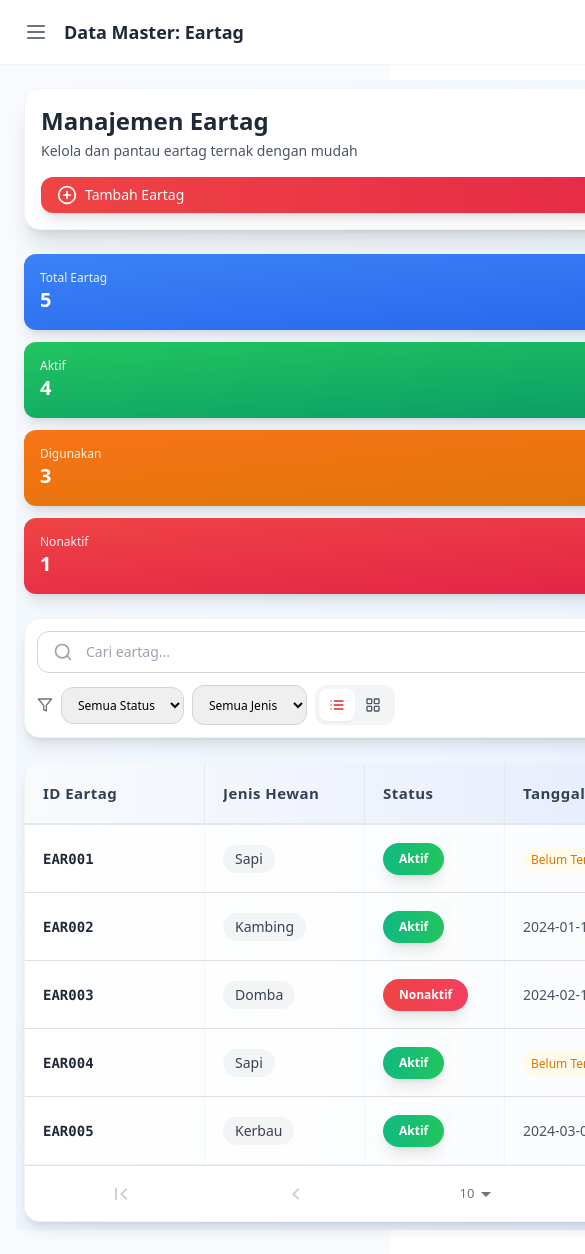
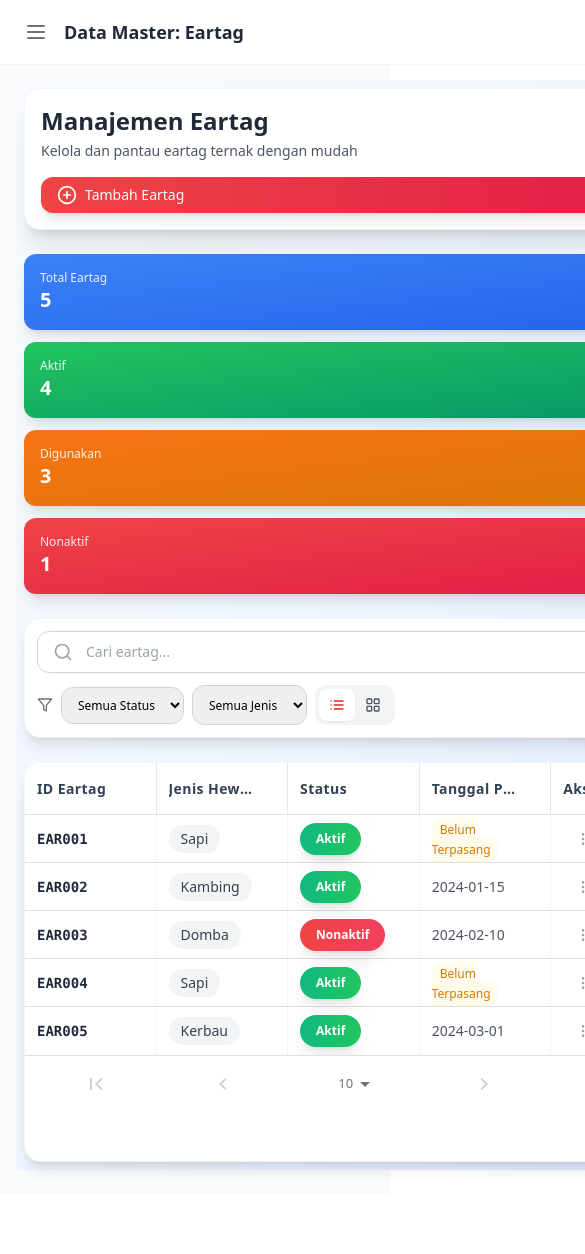
Before and after one commit to LittleKatyusha/Sapi, a React (Create React App) app: page /master-data/eartag in a window 390 px wide. Shown: the top 1254 px of the page, 585 px wide, since content can reach past the window. After the commit the page ends 1194 px from the top, so only its background shows below. Built offline with nearby package versions, Linux system fonts and the light colour scheme; sample sign-in values are in the browser's storage.

Commit message:
Update table styles and columns for responsive, flexible, and readable DataTable layout

```diff
--- a/src/pages/dataMaster/EartagPage.jsx
+++ b/src/pages/dataMaster/EartagPage.jsx
@@ -87,7 +87,6 @@ const EartagPage = () => {
             name: 'ID Eartag',
             selector: row => row.id,
             sortable: true,
-            width: '180px',
             cell: row => (
                 <div className="font-mono font-bold text-gray-800 text-sm">
                     {row.id}
@@ -98,7 +97,6 @@ const EartagPage = () => {
             name: 'Jenis Hewan',
             selector: row => row.jenisHewan,
             sortable: true,
-            width: '160px',
             cell: row => (
                 <span className="text-sm text-gray-700 bg-gray-100 px-3 py-1 rounded-full">
                     {row.jenisHewan}
@@ -109,14 +107,12 @@ const EartagPage = () => {
             name: 'Status',
             selector: row => row.status,
             sortable: true,
-            width: '140px',
             cell: row => <StatusBadge status={row.status} />
         },
         {
             name: 'Tanggal Pemasangan',
             selector: row => row.tanggalPemasangan,
             sortable: true,
-            width: '220px',
             cell: row => (
                 <span className="text-sm text-gray-600">
                     {row.tanggalPemasangan || (
@@ -129,9 +125,8 @@ const EartagPage = () => {
         },
         {
             name: 'Aksi',
-            width: '120px',
             cell: row => (
-                <div className="sticky right-0 bg-white z-10">
+                <div className="sticky bg-white z-10 flex items-center justify-center" style={{ maxWidth: 60, minWidth: 40 }}>
                     <ActionButton
                         row={row}
                         openMenuId={openMenuId}
@@ -264,7 +259,7 @@ const EartagPage = () => {
                 </div>
 
                 {/* Data Display */}
-                <div className="bg-white rounded-2xl shadow-lg border border-gray-100 relative overflow-x-auto">
+                <div className="bg-white rounded-2xl shadow-lg border border-gray-100 relative overflow-x-auto flex flex-col min-h-[400px]">
                     {/* Overlay anti-hover row, hanya muncul saat menu aktif */}
                     {openMenuId && viewMode === 'table' && (
                         <div
@@ -272,17 +267,52 @@ const EartagPage = () => {
                             style={{cursor: 'default'}}
                         />
                     )}
-                    <div>
+                    <div className="flex-1 flex flex-col">
                         {viewMode === 'table' ? (
-                            <div className={`w-full overflow-x-auto ${openMenuId ? 'pointer-events-none' : ''}`}>
-                                <div className="min-w-[340px] sm:min-w-0">
+                            <div className={`w-full h-full overflow-x-auto ${openMenuId ? 'pointer-events-none' : ''} flex-1 flex flex-col`}>
+                                <div className="min-w-[340px] sm:min-w-0 h-full flex-1 flex flex-col">
+                                    <div className="w-full" style={{display: 'flex', flexDirection: 'column', height: '100%'}}>
                                         <DataTable
                                             columns={columns}
                                             data={filteredData}
                                             pagination
                                             paginationPerPage={10}
                                             paginationRowsPerPageOptions={[5, 10, 15, 20]}
-                                        customStyles={customTableStyles}
+                                            style={{ width: '100%' }}
+                                            customStyles={{
+                                                ...customTableStyles,
+                                                table: {
+                                                    style: {
+                                                        minHeight: '100%',
+                                                        height: '100%',
+                                                        width: '100%',
+                                                        display: 'flex',
+                                                        flexDirection: 'column',
+                                                    }
+                                                },
+                                                headRow: {
+                                                    style: {
+                                                        flex: '0 0 auto',
+                                                    }
+                                                },
+                                                body: {
+                                                    style: {
+                                                        flex: '1 1 auto',
+                                                        minHeight: '250px',
+                                                        display: 'flex',
+                                                        flexDirection: 'column',
+                                                        justifyContent: 'stretch',
+                                                        width: '100%',
+                                                    }
+                                                },
+                                                rows: {
+                                                    style: {
+                                                        minHeight: '48px',
+                                                        flex: '1 0 auto',
+                                                        width: '100%',
+                                                    }
+                                                },
+                                            }}
                                             noDataComponent={
                                                 <div className="text-center py-12">
                                                     <p className="text-gray-500 text-lg">Tidak ada data eartag ditemukan</p>
@@ -294,8 +324,9 @@ const EartagPage = () => {
                                         />
                                     </div>
                                 </div>
+                            </div>
                         ) : (
-                            <div className="p-2 sm:p-6">
+                            <div className="p-2 sm:p-6 flex-1 flex flex-col">
                                 <CardView
                                     data={filteredData}
                                     onEdit={handleEdit}
--- a/src/pages/dataMaster/eartag/constants/tableStyles.js
+++ b/src/pages/dataMaster/eartag/constants/tableStyles.js
@@ -5,9 +5,12 @@ const customTableStyles = {
             backgroundColor: '#fff',
             borderRadius: '18px',
             boxShadow: '0 6px 24px rgba(0,0,0,0.07)',
-            minWidth: '900px',
             width: '100%',
-            overflowX: 'visible',
+            maxWidth: '100%',
+            overflowX: 'auto',
+            height: '100%',
+            display: 'flex',
+            flexDirection: 'column',
         }
     },
     headRow: {
@@ -16,20 +19,21 @@ const customTableStyles = {
             borderRadius: '18px 18px 0 0',
             borderBottom: '2px solid #e2e8f0',
             minHeight: '62px',
+            flex: '0 0 auto',
         }
     },
     headCells: {
         style: {
-            fontSize: '15px',
+            fontSize: '14px',
             fontWeight: '700',
             color: '#334155',
-            paddingLeft: '18px',
-            paddingRight: '18px',
-            minWidth: '90px',
+            paddingLeft: '12px',
             letterSpacing: '0.03em',
             background: 'transparent',
             borderRight: '1px solid #e2e8f0',
             overflow: 'visible',
+            whiteSpace: 'normal',
+            wordBreak: 'break-word',
         }
     },
     rows: {
@@ -39,6 +43,7 @@ const customTableStyles = {
             transition: 'all 0.18s cubic-bezier(.4,2,.3,1)',
             overflow: 'visible',
             background: 'linear-gradient(90deg, #fff 0%, #f8fafc 100%)',
+            flex: '1 0 auto',
             '&.active-row, &.active-row:hover': {
                 backgroundColor: '#e0e7ff',
             },
@@ -51,13 +56,13 @@ const customTableStyles = {
     },
     cells: {
         style: {
-            paddingLeft: '18px',
-            paddingRight: '18px',
-            fontSize: '15px',
-            minWidth: '90px',
+            paddingLeft: '12px',
+            fontSize: '14px',
             color: '#475569',
             overflow: 'visible',
             borderRight: '1px solid #f1f5f9',
+            whiteSpace: 'normal',
+            wordBreak: 'break-word',
         }
     }
 };
```
Lines whose indentation alone changed are shown as unchanged.
